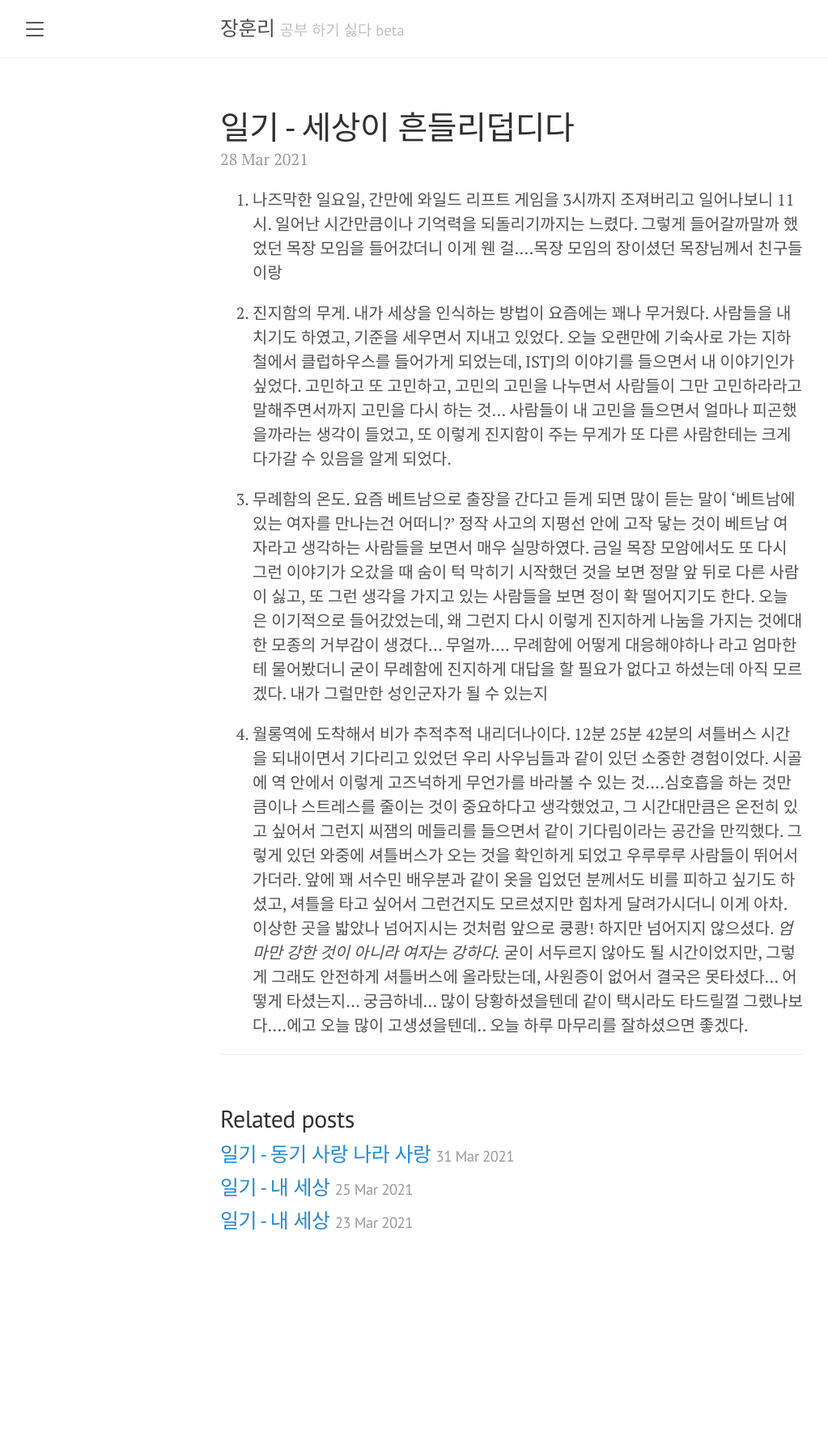
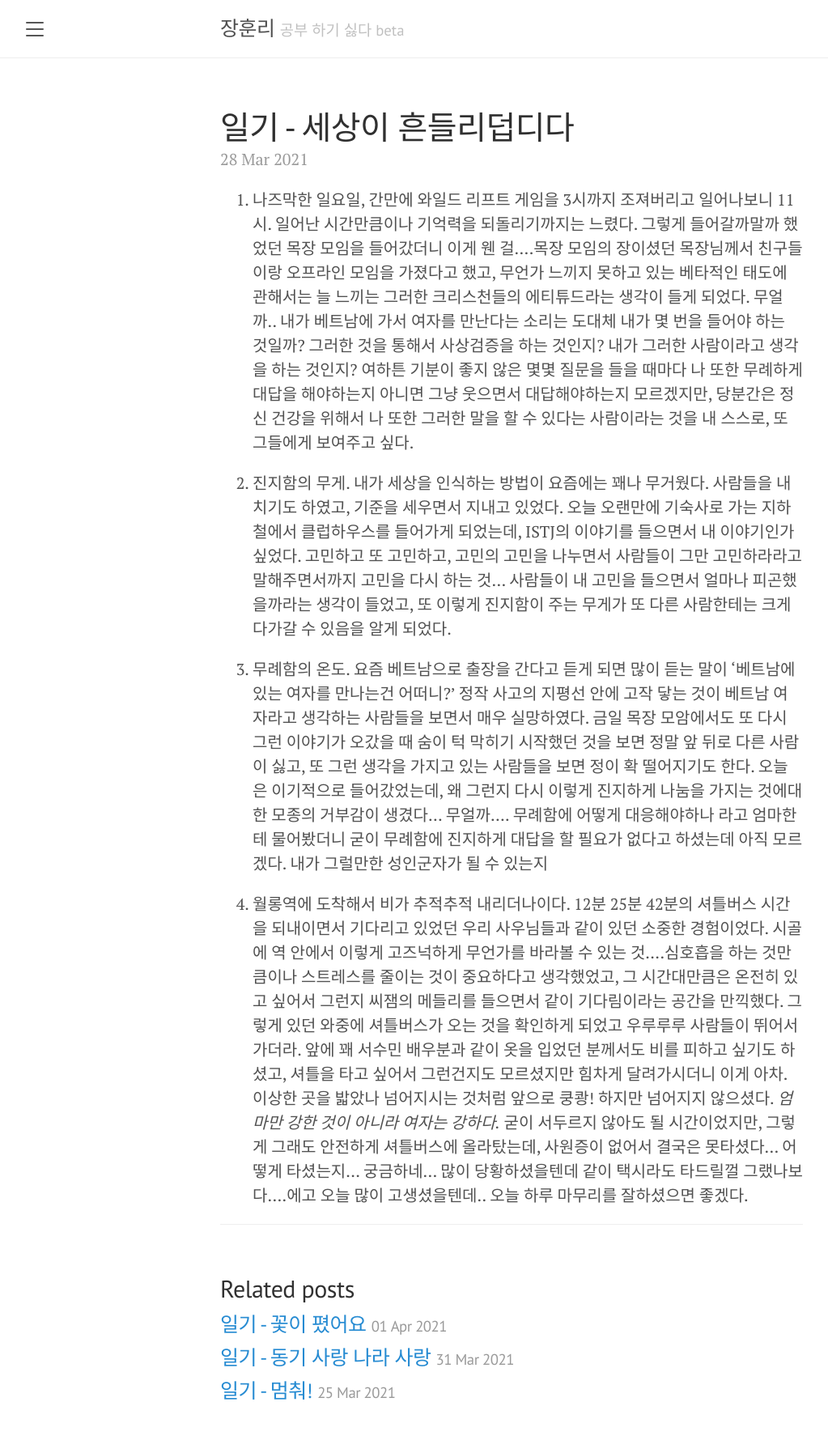
Before and after one commit to hijanghoon/hijanghoon.github.io, a Jekyll site: the page built from _posts/2021-03-28-210328diary.md, in a window 1280 px wide. Shown: the whole page at 81% size, without its empty margins (8-1031 px from the left). Built offline with Jekyll 4.4.1, drawn with Linux system fonts in a browser that asks for light colours; before the commit the page ends 1585 px from its top, so only the background shows below that.

Commit message:
210401 diary

```diff
--- a/_posts/2021-03-25-210325diary.md
+++ b/_posts/2021-03-25-210325diary.md
@@ -1,6 +1,6 @@
 ---
 layout: post
-title: 일기 - 내 세상
+title: 일기 - 멈춰!
 ---
 
 1. 어제는 선임님 결혼식 청첩장을 받기 위해서 구일산이라는 곳에서 같이 술을 마셨다. 꽤 많이마신 것 같아서 바로 와서 뻗었다.
--- a/_posts/2021-03-28-210328diary.md
+++ b/_posts/2021-03-28-210328diary.md
@@ -3,7 +3,7 @@ layout: post
 title: 일기 - 세상이 흔들리덥디다
 ---
 
-1. 나즈막한 일요일, 간만에 와일드 리프트 게임을 3시까지 조져버리고 일어나보니 11시. 일어난 시간만큼이나 기억력을 되돌리기까지는 느렸다. 그렇게 들어갈까말까 했었던 목장 모임을 들어갔더니 이게 웬 걸....목장 모임의 장이셨던 목장님께서 친구들이랑
+1. 나즈막한 일요일, 간만에 와일드 리프트 게임을 3시까지 조져버리고 일어나보니 11시. 일어난 시간만큼이나 기억력을 되돌리기까지는 느렸다. 그렇게 들어갈까말까 했었던 목장 모임을 들어갔더니 이게 웬 걸....목장 모임의 장이셨던 목장님께서 친구들이랑 오프라인 모임을 가졌다고 했고, 무언가 느끼지 못하고 있는 베타적인 태도에 관해서는 늘 느끼는 그러한 크리스천들의 에티튜드라는 생각이 들게 되었다. 무얼까.. 내가 베트남에 가서 여자를 만난다는 소리는 도대체 내가 몇 번을 들어야 하는 것일까? 그러한 것을 통해서 사상검증을 하는 것인지? 내가 그러한 사람이라고 생각을 하는 것인지? 여하튼 기분이 좋지 않은 몇몇 질문을 들을 때마다 나 또한 무례하게 대답을 해야하는지 아니면 그냥 웃으면서 대답해야하는지 모르겠지만, 당분간은 정신 건강을 위해서 나 또한 그러한 말을 할 수 있다는 사람이라는 것을 내 스스로, 또 그들에게 보여주고 싶다.
 
 2. 진지함의 무게. 내가 세상을 인식하는 방법이 요즘에는 꽤나 무거웠다. 사람들을 내치기도 하였고, 기준을 세우면서 지내고 있었다. 오늘 오랜만에 기숙사로 가는 지하철에서 클럽하우스를 들어가게 되었는데, ISTJ의 이야기를 들으면서 내 이야기인가 싶었다. 고민하고 또 고민하고, 고민의 고민을 나누면서 사람들이 그만 고민하라라고 말해주면서까지 고민을 다시 하는 것... 사람들이 내 고민을 들으면서 얼마나 피곤했을까라는 생각이 들었고, 또 이렇게 진지함이 주는 무게가 또 다른 사람한테는 크게 다가갈 수 있음을 알게 되었다.
 
```
Also changed, not shown: _posts/2021-03-31-210331diary.md (+2 -0 lines), _posts/2021-04-01-210401diary.md (added, +12 -0 lines).
